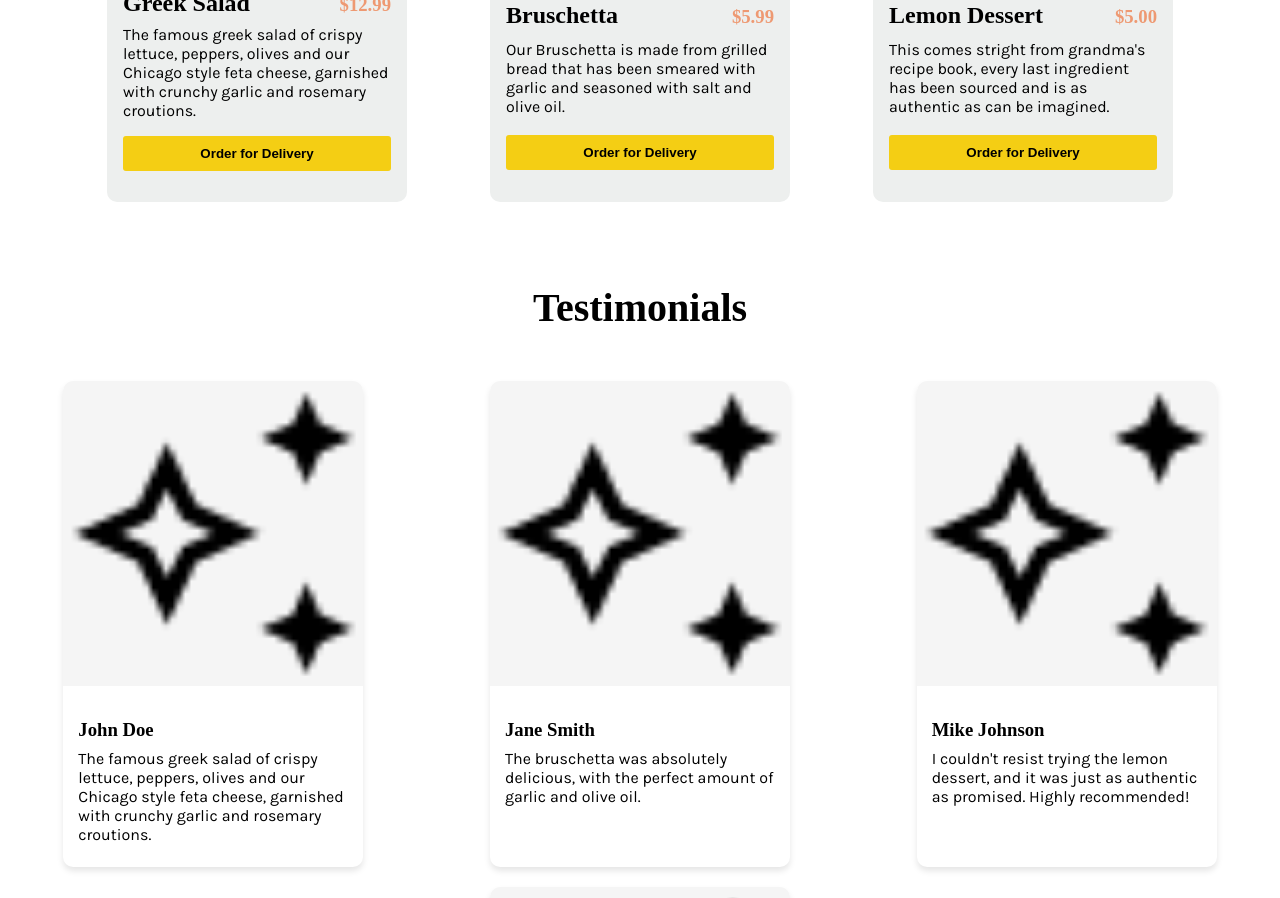
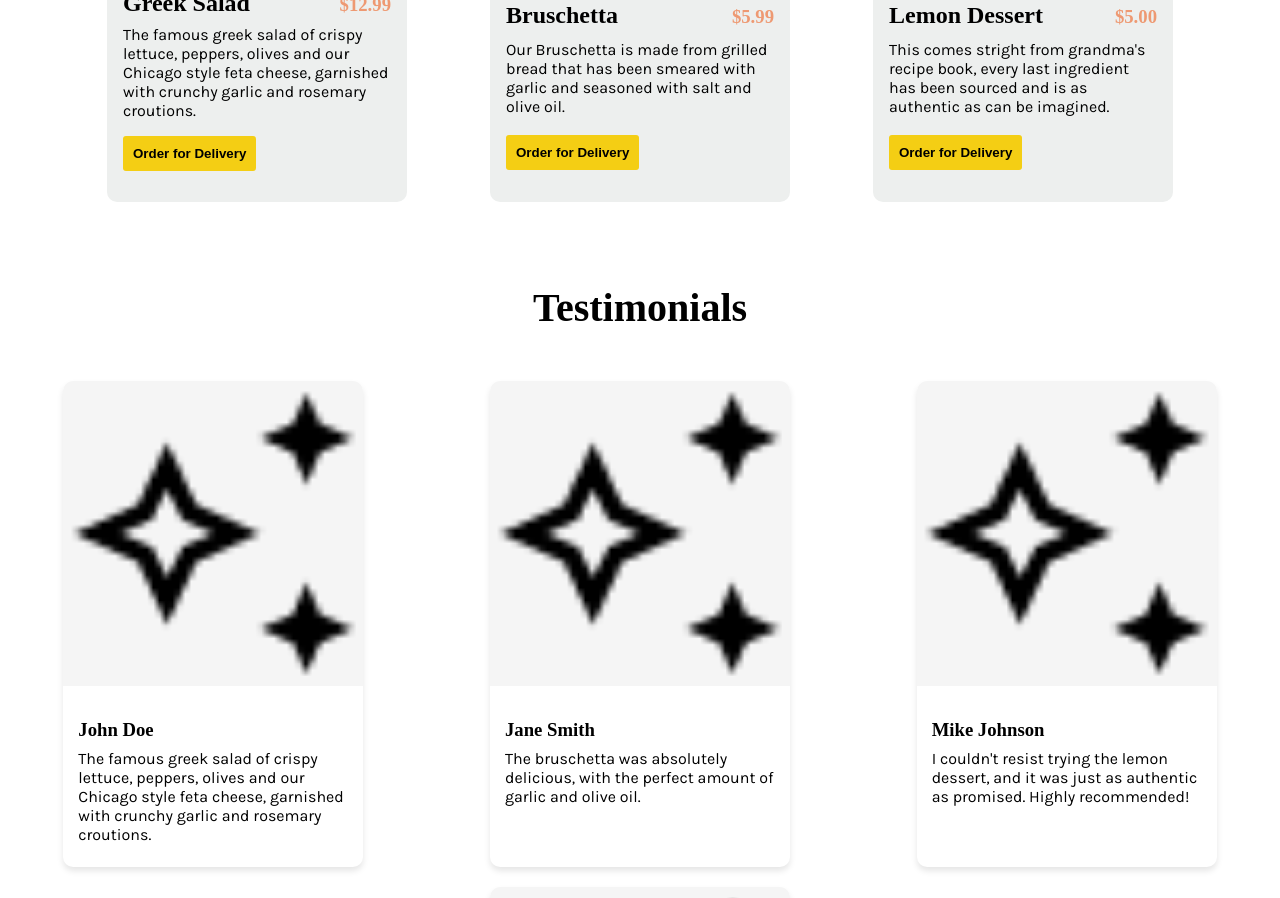
Before and after one commit to webBrah/react, a React (Create React App) app in the folder little-lemon-restaurant/: page / in a window 1280 px wide. Shown: the part 860-1758 px from the top of the page. Built offline with nearby package versions, Linux system fonts and the light colour scheme; the HTML template or start-up script is replaced by a standard one; a web font is replaced by a local one.

Commit message:
Added link

```diff
--- a/little-lemon-restaurant/src/components/Specials/Card.jsx
+++ b/little-lemon-restaurant/src/components/Specials/Card.jsx
@@ -1,4 +1,5 @@
 import './Card.css';
+import { Link } from 'react-router-dom';
 
 function Card(props) {
   return (
@@ -10,10 +11,12 @@ function Card(props) {
         <div className="card-content">
           <div className="title-row">
             <h2>{props.h2}</h2>
-            <h3 class="price">{props.h3}</h3>
+            <h3 className="price">{props.h3}</h3>
           </div>
           <p>{props.p}</p>
-          <button>Order for Delivery</button>
+          <Link to="/login">
+            <button>Order for Delivery</button>
+          </Link>
         </div>
       </div>
     </div>
```
